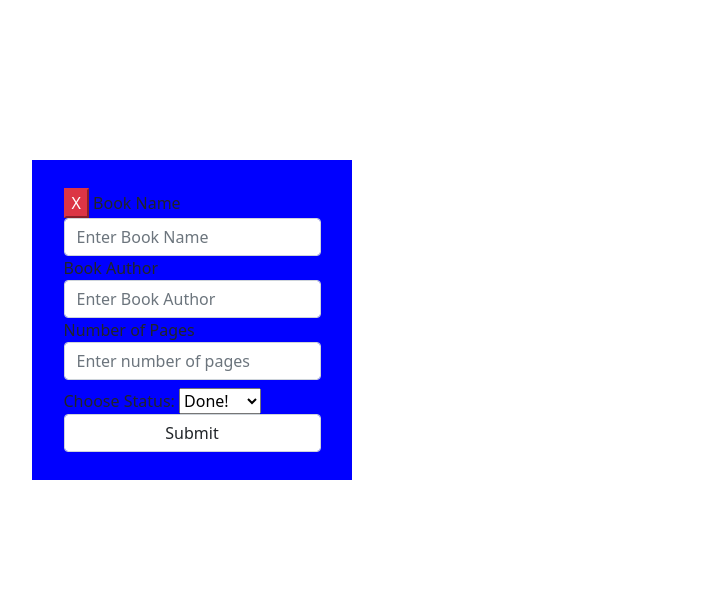
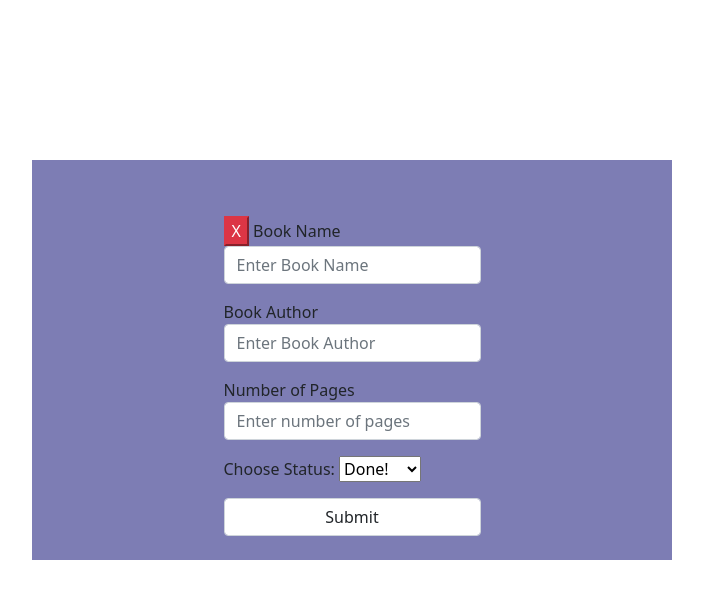
Before and after one commit to Div685/JS-Library, a plain HTML site: page index.html in a window 1280 px wide. Both pictures are taken after a click on the button "Add Book". Shown: the whole page, without its empty margins (368-1071 px from the left). Drawn offline with nearby package versions, Linux system fonts and the light colour scheme; files that its build step writes are made by us from their sources.

Commit message:
Add padding to the form

```diff
--- a/assets/css/style.css
+++ b/assets/css/style.css
@@ -1,10 +1,10 @@
 .main-div{
   margin-top: 10em;
   margin-left: 25em;
-  height: 20em;
+  height: 25em;
   padding: 20px;
-  width: 20em;
-  background-color: blue;
+  width: 40em;
+  background-color: rgb(125, 125, 180);
   display: none;
   overflow: hidden;
 }
--- a/index.html
+++ b/index.html
@@ -4,33 +4,33 @@
   <meta charset="UTF-8">
   <meta name="viewport" content="width=device-width, initial-scale=1.0">
   <title>Library</title>
-  <link rel="stylesheet" href="css/style.css">
+  <link rel="stylesheet" href="./assets/css/style.css">
   <link href="https://cdn.jsdelivr.net/npm/bootstrap@5.0.0-beta2/dist/css/bootstrap.min.css" rel="stylesheet" integrity="sha384-BmbxuPwQa2lc/FVzBcNJ7UAyJxM6wuqIj61tLrc4wSX0szH/Ev+nYRRuWlolflfl" crossorigin="anonymous">
 </head>
 <body>
   <div class="main-div ">
     <p class='errormessage'>Please enter all the inputs</p>
     <form class="main-form">
-      <div class="form-group">
+      <div class="form-group mt-5 mb-3">
         <button class='btn-danger cancel'>X</button>
         <label>Book Name</label>
         <input type="text" class="form-control" id="bookName" placeholder="Enter Book Name">
       </div>
-      <div class="form-group">
+      <div class="form-group mb-3">
         <label>Book Author</label>
         <input type="text" class="form-control" id="bookAuthor" placeholder="Enter Book Author">
       </div>
-      <div class="form-group">
+      <div class="form-group mb-3">
         <label>Number of Pages</label>
         <input type="number" class="form-control" id="pagesNumber" placeholder="Enter number of pages">
       </div>
-      <div class="form-group mt-2">
+      <div class="form-group mb-3">
         <label>Choose Status:</label>
         <select name="status" id="status">
           <option value="Done!">Done!</option>
           <option value="Not yet!">Not yet!</option>
         </select>
-        <button class="submit form-control">Submit</button>
+        <button class="submit mt-3 form-control">Submit</button>
       </div>
     </form>
   </div>
```
